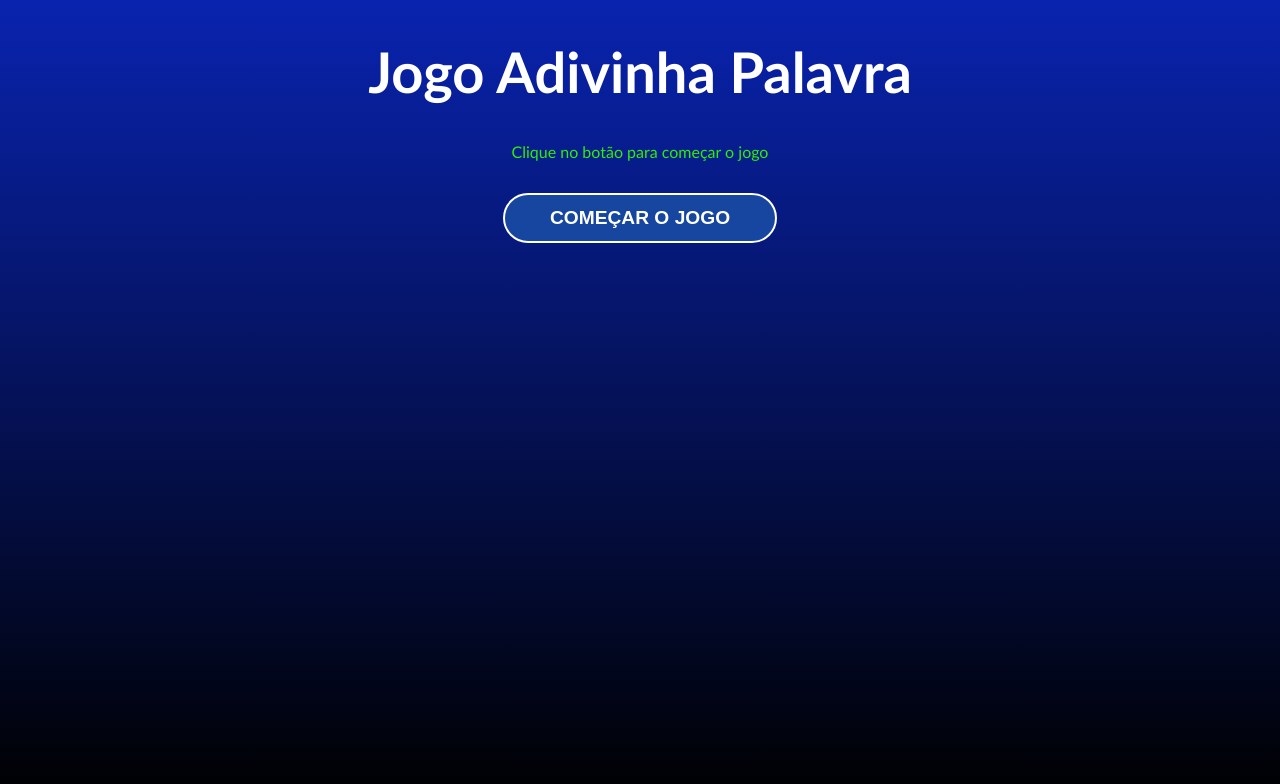
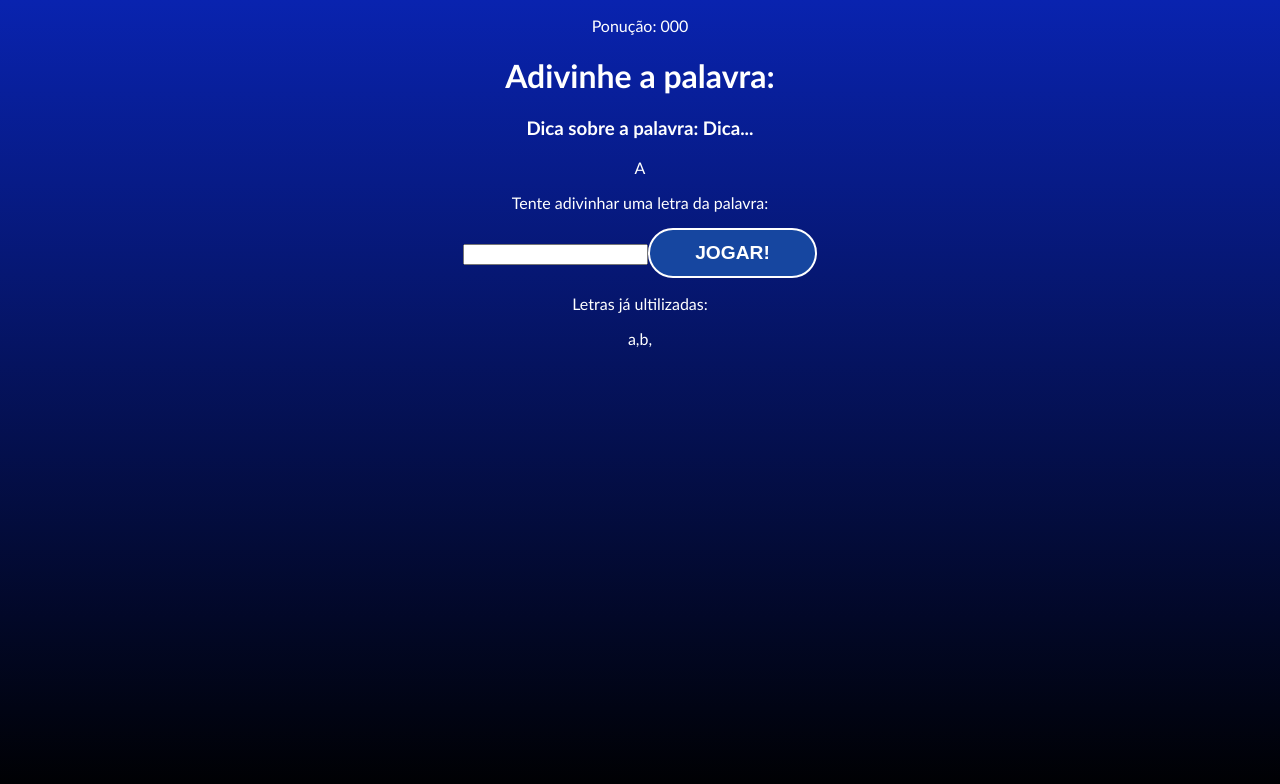
Before and after one commit to AlexandreLiberatto/Adivinhe-a-Palavra, a React (Vite) app: page / in a window 1280 px wide. Both pictures are taken after a click on the button "COMEÇAR O JOGO". Shown: the top 784 px of the page. Built offline with nearby package versions, Linux system fonts and the light colour scheme.

Commit message:
começando a implementação da lógica do jogo

```diff
--- a/src/App.jsx
+++ b/src/App.jsx
@@ -1,15 +1,82 @@
+//CSS
+import "./App.css";
 
-import './App.css'
-import StartScreen from './components/StartScreen'
+//React
+import { useCallback, useEffect, useState } from "react";
+
+//Dados
+import { wordsList } from "./data/words";
+
+//components
+import StartScreen from "./components/StartScreen";
+import Game from "./components/Game";
+import GameOver from "./components/GameOver";
+
+const stages = [
+  { id: 1, name: "start" },
+  { id: 2, name: "game" },
+  { id: 3, name: "end" },
+];
 
 function App() {
+  const [gameStage, setGameStage] = useState(stages[0].name);
+  const [words] = useState(wordsList);
 
+  const [pickedWord, setPickedWord] = useState("");
+  const [pickedCategory, setPickedCategory] = useState("");
+  const [letters, setLetters] = useState([]);
+
+  const pickWordAndCategory = () => {
+    const categories = Object.keys(words);
+    const category =
+      categories[Math.floor(Math.random() * Object.keys(categories).length)];
+
+    console.log(category);
+
+    const word =
+      words[category][Math.floor(Math.random() * words[category].length)];
+
+    console.log(word);
+
+    return { word, category };
+  };
+
+  // starts
+  const startGame = () => {
+    // pick
+    const { word, category } = pickWordAndCategory();
+
+    let wordLetters = word.split("");
+
+    wordLetters = wordLetters.map((l) => l.toLowerCase());
+
+    console.log(word, category);
+    console.log(wordLetters);
+
+    setPickedWord(word);
+    setPickedCategory(category);
+    setLetters(letters);
+
+    setGameStage(stages[1].name);
+  };
+
+  // process
+  const verifyLetter = () => {
+    setGameStage(stages[2].name);
+  };
+
+  //restarts
+  const retry = () => {
+    setGameStage(stages[0].name);
+  };
 
   return (
-   <div className='App'>
-       <StartScreen />
-   </div>
-  )
+    <div className="App">
+      {gameStage === "start" && <StartScreen startGame={startGame} />}
+      {gameStage === "game" && <Game verifyLetter={verifyLetter} />}
+      {gameStage === "end" && <GameOver retry={retry} />}
+    </div>
+  );
 }
 
-export default App
+export default App;
--- /dev/null
+++ b/src/components/Game.jsx
@@ -0,0 +1,33 @@
+import './Game.css';
+
+const Game = ({ verifyLetter }) => {
+  return (
+    <div className='game'>
+      <p className='points'>
+        <span>Ponução: 000</span>
+      </p>
+      <h1>Adivinhe a palavra:</h1>
+      <h3 className='tip'>
+        Dica sobre a palavra: <span>Dica...</span>
+      </h3>
+      <div className="wordContainer">
+        <span className="letter">A</span>
+        <span className="blankSquare"></span>
+      </div>
+      <div className="letterContainer">
+        <p>Tente adivinhar uma letra da palavra:</p>
+        <form>
+          <input type="text" name='letter' maxLength='1' required />
+          <button>Jogar!</button>
+        </form>
+      </div>
+      <div className="wrongLettersContainer">
+        <p>Letras já ultilizadas:</p>
+        <span>a,</span>
+        <span>b,</span>
+      </div>
+    </div>
+  )
+}
+
+export default Game
--- /dev/null
+++ b/src/components/GameOver.jsx
@@ -0,0 +1,13 @@
+import './GameOver.css';
+
+const GameOver = ({ retry }) => {
+  return (
+    <div>
+        <h1>Game Over</h1>
+        <button onClick={retry}>Resetar Jogo</button>
+
+    </div>
+  )
+}
+
+export default GameOver
--- a/src/components/StartScreen.jsx
+++ b/src/components/StartScreen.jsx
@@ -1,14 +1,13 @@
-import './StartScreen.css';
+import "./StartScreen.css";
 
-const StartScreen = () => {
+const StartScreen = ({ startGame }) => {
   return (
-    <div className='start'>
-        <h1>Jogo Adivinha Palavra</h1>
-        <p>Clique no botão para começar o jogo</p>
-        <button>Começar o Jogo</button>
+    <div className="start">
+      <h1>Jogo Adivinha Palavra</h1>
+      <p>Clique no botão para começar o jogo</p>
+      <button onClick={startGame}>Começar o Jogo</button>
+    </div>
+  );
+};
 
-    </div>
-  )
-}
-
-export default StartScreen
+export default StartScreen;
```
Also changed, not shown: src/components/Game.css (added), src/components/GameOver.css (added).
